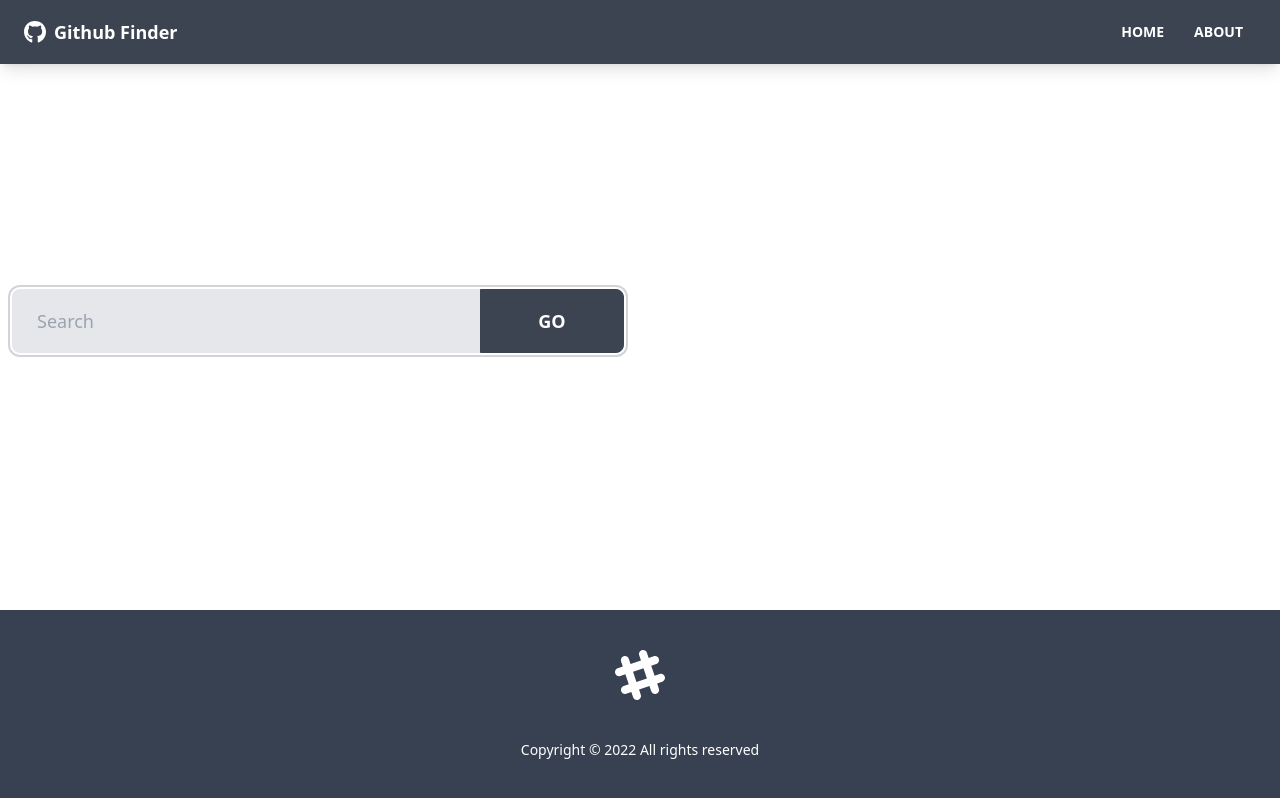
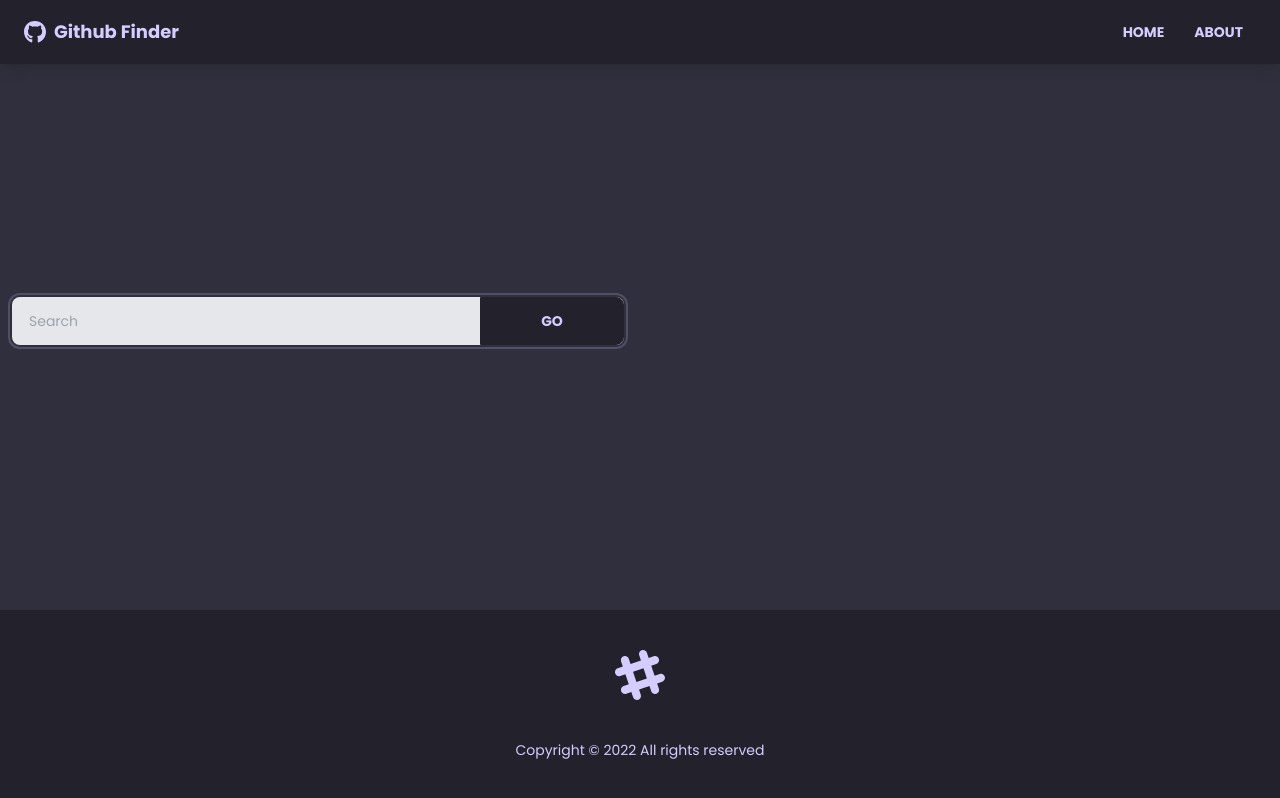
Before and after one commit to mohammad-mo/github-finder, a React (Create React App) app: page / in a window 1280 px wide. Built offline with nearby package versions, Linux system fonts and the light colour scheme.

Commit message:
Change the theme and ui a little bit.

```diff
--- a/public/index.html
+++ b/public/index.html
@@ -1,5 +1,5 @@
 <!DOCTYPE html>
-<html lang="en">
+<html lang="en" data-theme="dracula">
   <head>
     <meta charset="utf-8" />
     <link rel="icon" href="%PUBLIC_URL%/favicon.ico" />
@@ -9,6 +9,9 @@
       name="description"
       content="Web site created using create-react-app"
     />
+    <link rel="preconnect" href="https://fonts.googleapis.com">
+    <link rel="preconnect" href="https://fonts.gstatic.com" crossorigin>
+    <link href="https://fonts.googleapis.com/css2?family=Poppins:wght@400;700&display=swap" rel="stylesheet">
     <link rel="apple-touch-icon" href="%PUBLIC_URL%/logo192.png" />
     <!--
       manifest.json provides metadata used when your web app is installed on a
--- a/src/Components/Layout/Footer.jsx
+++ b/src/Components/Layout/Footer.jsx
@@ -3,7 +3,7 @@ const Footer = () =>
     const footerYear = new Date().getFullYear()
 
     return (
-      <footer className="footer p-10 bg-gray-700 text-primary-content footer-center">
+      <footer className="footer p-10 bg-neutral text-neutral-content footer-center">
         <svg
           width="50"
           height="50"
--- a/src/Components/Layout/Loading.jsx
+++ b/src/Components/Layout/Loading.jsx
@@ -2,7 +2,7 @@ const Loading = () =>
 {
     return (
       <>
-        <div className="relative flex justify-center items-center">
+        <div className="w-100 mt-20 text-center mx-auto">
           <div className="outer"></div>
           <div className="middle"></div>
           <div className="inner"></div>
--- a/src/Components/Users/UserSearch.jsx
+++ b/src/Components/Users/UserSearch.jsx
@@ -36,13 +36,13 @@ const UserSearch = () =>
             <div className="relative">
               <input
                 type="text"
-                className="w-full pr-40 bg-gray-200 input input-lg text-black"
+                className="w-full pr-40 bg-gray-200 input input-md text-black"
                 placeholder="Search"
                 autoFocus
                 value={text}
                 onChange={handleChange}
               />
-              <button className="absolute top-0 right-0 rounded-l-none w-36 btn btn-lg">
+              <button className="absolute top-0 right-0 rounded-l-none w-36 btn btn-md">
                   Go
               </button>
             </div>
@@ -50,7 +50,7 @@ const UserSearch = () =>
         </div>
             {users.length > 0 && (
                 <div>
-                    <button onClick={() => dispatch({type: 'CLEAR_USERS'})} className="btn btn-ghost btn-lg">Clear</button>
+                    <button onClick={() => dispatch({type: 'CLEAR_USERS'})} className="btn btn-ghost btn-md">Clear</button>
                 </div>
             )}
       </div>
--- a/src/Context/Github/GithubActions.js
+++ b/src/Context/Github/GithubActions.js
@@ -16,7 +16,6 @@ export const searchUsers = async (text) =>
     })
 
     const response = await github.get(`/search/users?${params}`)
-    console.log(response);
     return response.data.items
 }
 
@@ -27,8 +26,5 @@ export const getUserAndRepos = async (login) => {
       github.get(`/users/${login}/repos`)
   ])
 
-  console.log(user);
-  console.log(repos);
-
   return { user: user.data, repos: repos.data }
 }
--- a/src/Pages/User.jsx
+++ b/src/Pages/User.jsx
@@ -127,7 +127,7 @@ const User = () =>
           <div className="w-full py-5 mb-6 rounded-lg shadow-md bg-base-100 stats">
             <div className="stat">
               <div className="stat-figure text-secondary">
-                <FaUsers className="text-3xl md:text-5xl" />
+                <FaUsers className="text-3xl md:text-4xl" />
               </div>
               <div className="stat-title pr-5">Followers</div>
               <div className="stat-value pr-5 text-3xl md:text-4xl">
@@ -136,7 +136,7 @@ const User = () =>
             </div>
             <div className="stat">
               <div className="stat-figure text-secondary">
-                <FaUserFriends className="text-3xl md:text-5xl" />
+                <FaUserFriends className="text-3xl md:text-4xl" />
               </div>
               <div className="stat-title pr-5">Following</div>
               <div className="stat-value pr-5 text-3xl md:text-4xl">
@@ -145,7 +145,7 @@ const User = () =>
             </div>
             <div className="stat">
               <div className="stat-figure text-secondary">
-                <FaCodepen className="text-3xl md:text-5xl" />
+                <FaCodepen className="text-3xl md:text-4xl" />
               </div>
               <div className="stat-title pr-5">Public Repos</div>
               <div className="stat-value pr-5 text-3xl md:text-4xl">
@@ -154,7 +154,7 @@ const User = () =>
             </div>
             <div className="stat">
               <div className="stat-figure text-secondary">
-                <FaStore className="text-3xl md:text-5xl" />
+                <FaStore className="text-3xl md:text-4xl" />
               </div>
               <div className="stat-title pr-5">Public Gists</div>
               <div className="stat-value pr-5 text-3xl md:text-4xl">
--- a/src/index.css
+++ b/src/index.css
@@ -1,18 +1,44 @@
 @tailwind base;
 @tailwind components;
 @tailwind utilities;
+
+html {
+  font-family: 'Poppins', sans-serif;
+}
+
+/* Custom scrollbar */
+* {
+  scrollbar-width: thin;
+  scrollbar-color: rgba(155, 155, 155, 0.5) transparent;
+}
+
+*::-webkit-scrollbar {
+  width: 8px;
+}
+
+*::-webkit-scrollbar-track {
+  background: transparent;
+  border-radius: 5px;
+}
+
+*::-webkit-scrollbar-thumb {
+  background-color: rgba(134, 134, 134, 0.5);
+  border-radius: 10px;
+  border: transparent;
+}
 
 .custom-card-image .card.image-full::before {
   border-radius: 0.5rem;
   opacity: 0.45;
 }
 
+/* Loading */
 .outer,
 .middle,
 .inner {
   border: 3px solid transparent;
-  border-top-color: #2A2E37;
-  border-right-color: #2A2E37;
+  border-top-color: #D5CCFF;
+  border-right-color: #D5CCFF;
   border-radius: 50%;
   position: absolute;
   top: 50%;
```
